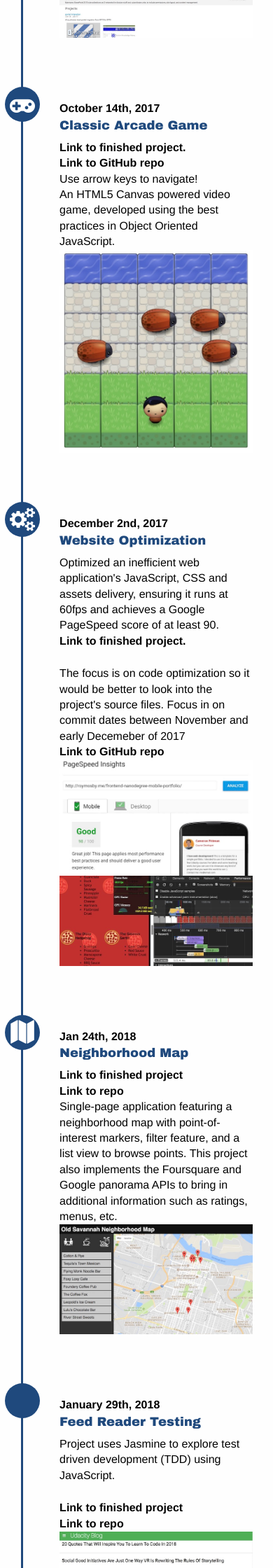
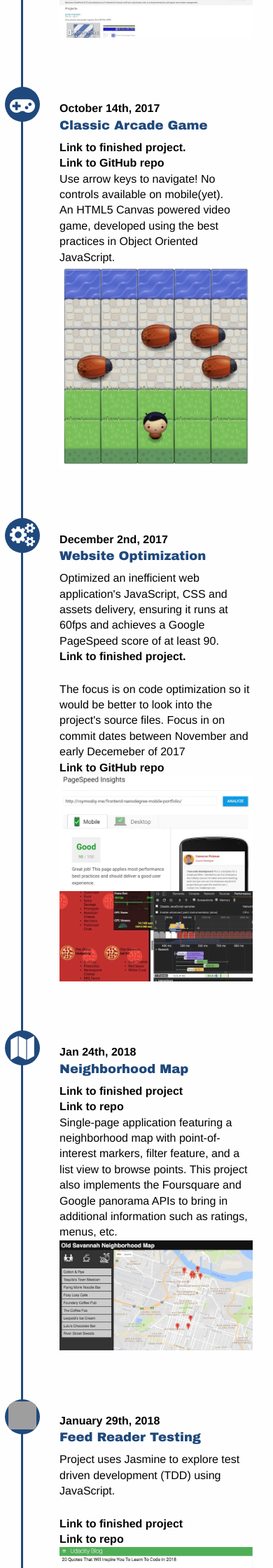
Before and after one commit to royemosby/roymosby.me, a Jekyll site: the page built from projects/fend.md, in a window 390 px wide. Shown: the part 1973-4213 px from the top of the page at 70% size. Built offline with Jekyll 4.4.1, drawn with Linux system fonts in a browser that asks for light colours; grey boxes are pictures that could not be loaded.

Commit message:
added Jasmin icon, no mobile controller warning for game, centered cert content properly

```diff
--- a/_layouts/udacity-course.html
+++ b/_layouts/udacity-course.html
@@ -9,7 +9,7 @@
 
   {% include header.html %}
 
-<div class="grid-x medium-text-center">
+<div class="grid-x">
   {% include sidebarMain.html %}
 
   <div class= "small-12 medium-9 cell">
@@ -66,9 +66,9 @@
         <div class="timeline-content right">
           <p class="timeline-content-date">October 14th, 2017</p>
           <h4>Classic Arcade Game</h4>
-          <p><a href="http://roymosby.me/frontend-nanodegree-arcade-game/">Link to finished project.</a></p>
+          <p><a href="http://roymosby.me/frontend-nanodegree-arcade-game/">Link to finished project. </a></p>
           <p><a href="https://github.com/egomadking/frontend-nanodegree-arcade-game">Link to GitHub repo</a></p>
-          <p>Use arrow keys to navigate!</p>
+          <p>Use arrow keys to navigate! No controls available on mobile(yet).</p>
           <p>An HTML5 Canvas powered video game, developed using the best practices in Object Oriented JavaScript.</p>
           <img src="/images/gameClone.jpg" alt="Arcade game clone">
         </div>
@@ -103,8 +103,7 @@
 
         <div class="timeline-item">
           <div class="timeline-icon">
-            <!-- <i class="fa fa-check-square" aria-hidden="true"></i>
-            -->
+            <img src="/images/jasmine.svg" alt="jasmine icon">
           </div>
           <div class="timeline-content">
             <p class="timeline-content-date">January 29th, 2018</p>
--- a/css/app.css
+++ b/css/app.css
@@ -19,9 +19,9 @@
     text-decoration: none;
     cursor: pointer; }
     a:hover, a:focus {
-      color: #02304e; }
+        color: #02304e; }
     a img {
-      border: 0; }
+        border: 0; }
 
 .fa {
     font-size: 1.4em;
@@ -235,8 +235,16 @@
     padding-top: .35em;
 }
 
+.timeline-icon img {
+    left: 0 !important;
+    top: -5px !important;
+    height: 40px;
+    width: 40px;
+}
+
 .grad {
     margin-top: -2em;
+    text-align: center;
 }
 
 .grad-icon {
@@ -284,9 +292,12 @@
         left: 0;
     }
 
-.grad-icon {
-    margin: 0 0 0 -0.2em ;
-}
+    .grad-icon {
+        margin: 0 0 0 -0.4em ;
+    }
+    .cert {
+        max-width: 450px;
+    }
 }
 
 /* End Udacity project timeline */
```
